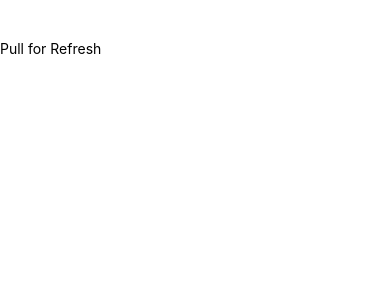
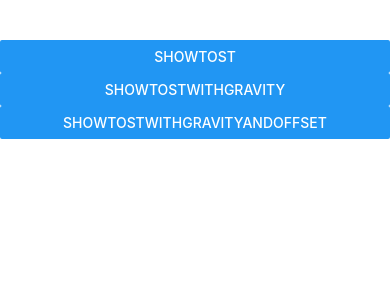
Before and after one commit to pmdev71/react-native-basic, a React Native app: screen / in a window 390 px wide. Shown: the top 300 px of the page. Built offline with nearby package versions, Linux system fonts and the light colour scheme.

Commit message:
tost message using TostAndroid-3types

```diff
--- a/App.js
+++ b/App.js
@@ -17,28 +17,45 @@ import {
   SectionList,
   Pressable,
   RefreshControl,
+  ToastAndroid,
 } from 'react-native';
 import { useState, useEffect } from 'react';
 import styles from './style';
 
 export default function App() {
-  const [refresh, setRefresh] = useState(false);
+  const showTost = () => {
+    ToastAndroid.show('Welcome to Android', ToastAndroid.SHORT);
+  };
 
-  const pullMe = () => {
-    setRefresh(true);
-    setTimeout(() => {
-      setRefresh(false);
-    }, 2000);
+  const showWithGravity = () => {
+    ToastAndroid.showWithGravity(
+      'Welcome to Android',
+      ToastAndroid.SHORT,
+      ToastAndroid.CENTER
+    );
+  };
+
+  const showWithGravityAndOffset = () => {
+    ToastAndroid.showWithGravityAndOffset(
+      'Welcome to Android showWithGravityAndOffset',
+      ToastAndroid.SHORT,
+      ToastAndroid.CENTER,
+      90,
+      100
+    );
   };
 
   return (
     <View style={styles.container}>
-      <Text>Pull for Refresh</Text>
-      <ScrollView
-        refreshControl={
-          <RefreshControl refreshing={refresh} onRefresh={() => pullMe()} />
-        }
-      />
+      <Button title="showTost" onPress={() => showTost()}></Button>
+      <Button
+        title="showTostWithGravity"
+        onPress={() => showWithGravity()}
+      ></Button>
+      <Button
+        title="showTostWithGravityAndOffset"
+        onPress={() => showWithGravityAndOffset()}
+      ></Button>
     </View>
   );
 }
```
